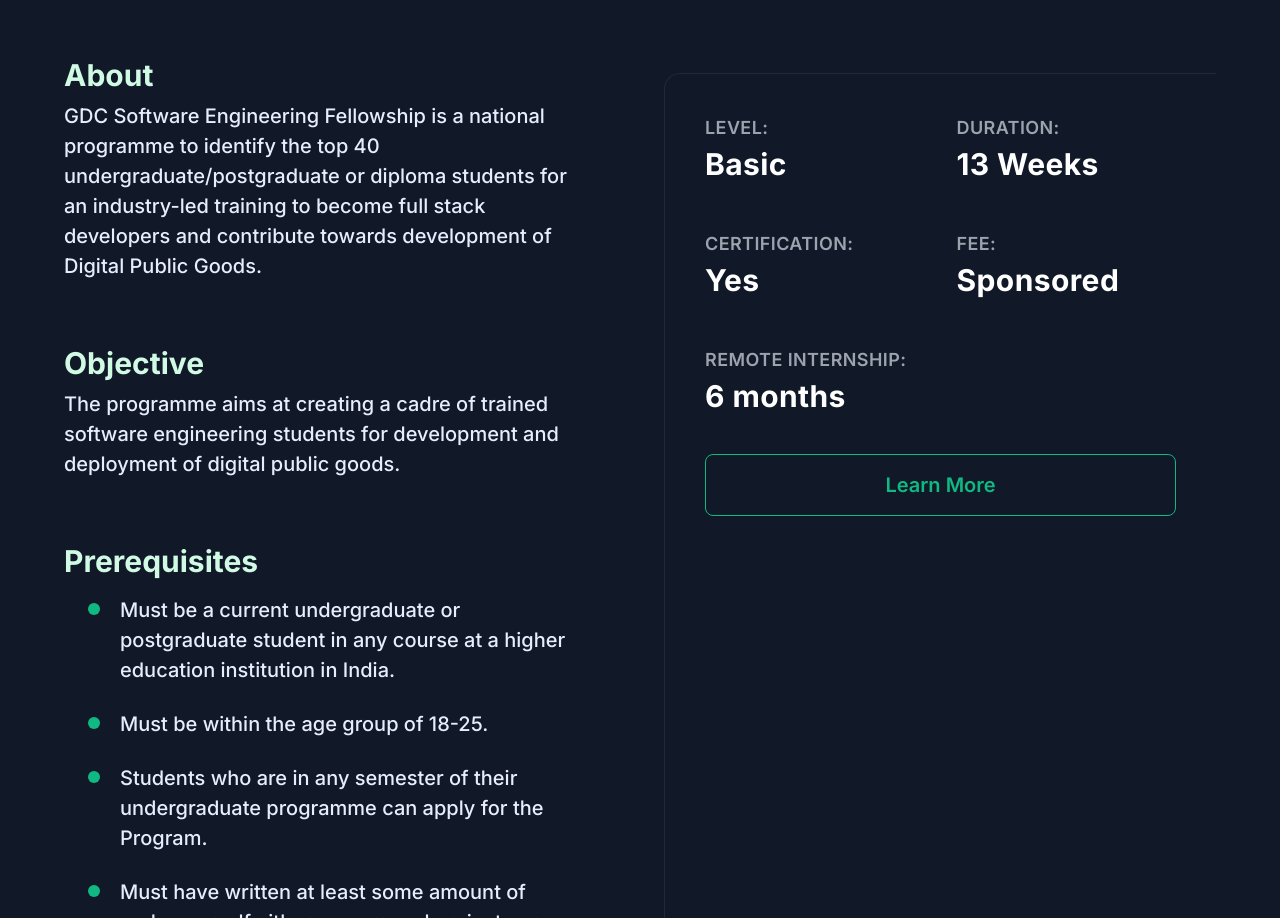
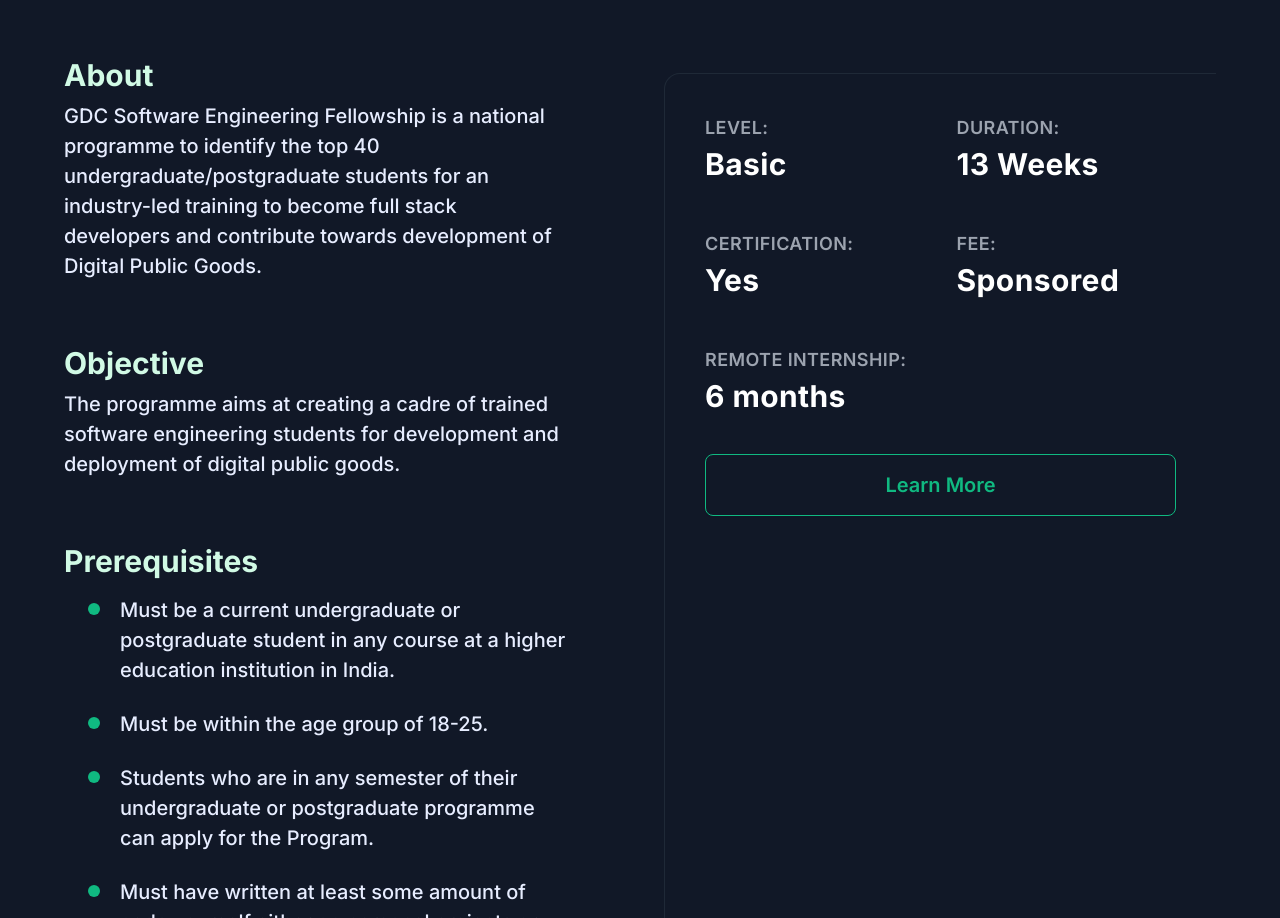
Before and after one commit to pupilfirst/gccc, a Next.js app: page / in a window 1280 px wide. Shown: the part 5654-6572 px from the top of the page. Built offline with nearby package versions, Linux system fonts and the light colour scheme.

Commit message:
Text edit to About and prerequisites

```diff
--- a/pages/index.js
+++ b/pages/index.js
@@ -476,7 +476,7 @@
                       <p className="pt-2 lg:text-xl lg:leading-normal font-medium text-secondary-50">
                         GDC Software Engineering Fellowship is a national
                         programme to identify the top 40
-                        undergraduate/postgraduate or diploma students for an
+                        undergraduate/postgraduate students for an
                         industry-led training to become full stack developers
                         and contribute towards development of Digital Public
                         Goods.
@@ -506,7 +506,7 @@
                         </li>
                         <li className="relative before:absolute before:w-3 before:h-3 before:bg-green-500 before:rounded-full before:left-0 before:top-2 pl-8">
                           Students who are in any semester of their
-                          undergraduate programme can apply for the Program.
+                          undergraduate or postgraduate programme can apply for the Program.
                         </li>
                         <li className="relative before:absolute before:w-3 before:h-3 before:bg-green-500 before:rounded-full before:left-0 before:top-2 pl-8">
                           Must have written at least some amount of code
```
